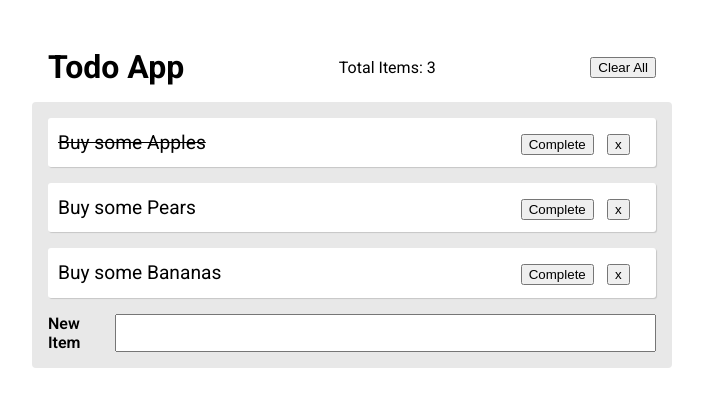
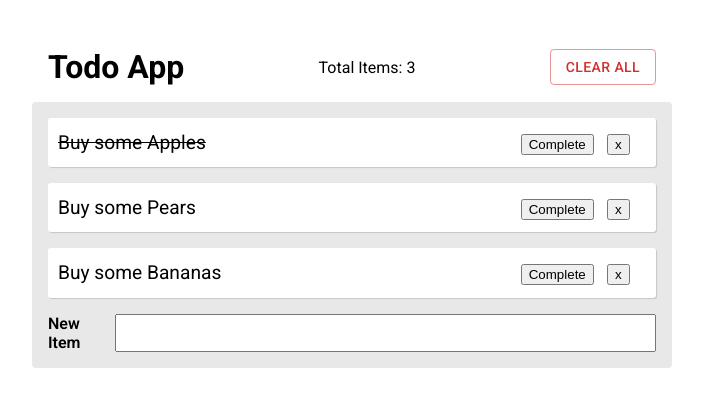
Before and after one commit to SynytsinArtem/todo-list-app, a React (Create React App) app: page / in a window 1280 px wide. Shown: the top 406 px of the page, without its empty margins (288-991 px from the left). Built offline with nearby package versions, Linux system fonts and the light colour scheme.

Commit message:
replace clear all button with mui button

```diff
--- a/src/components/header.js
+++ b/src/components/header.js
@@ -1,4 +1,5 @@
 import React from "react";
+import Button from "@mui/material/Button";
 
 import AlertDialog from "./alertDialog";
 import AppContext from "../context";
@@ -25,7 +26,14 @@ const Header = React.memo(({ removeAllTodos, todosCount }) => {
     <header className={styles.header}>
       <h1 className={styles.title}>Todo App</h1>
       <span>Total Items: {todosCount}</span>
-      <button onClick={handleClearAllButtonClick} disabled={todosCount === 0}>Clear All</button>
+      <Button
+        variant="outlined"
+        color="error"
+        onClick={handleClearAllButtonClick}
+        disabled={todosCount === 0}
+      >
+        Clear All
+      </Button>
       <AlertDialog
         isOpen={isDialogOpen}
         title="Are you sure you want to clear all items?"
```
